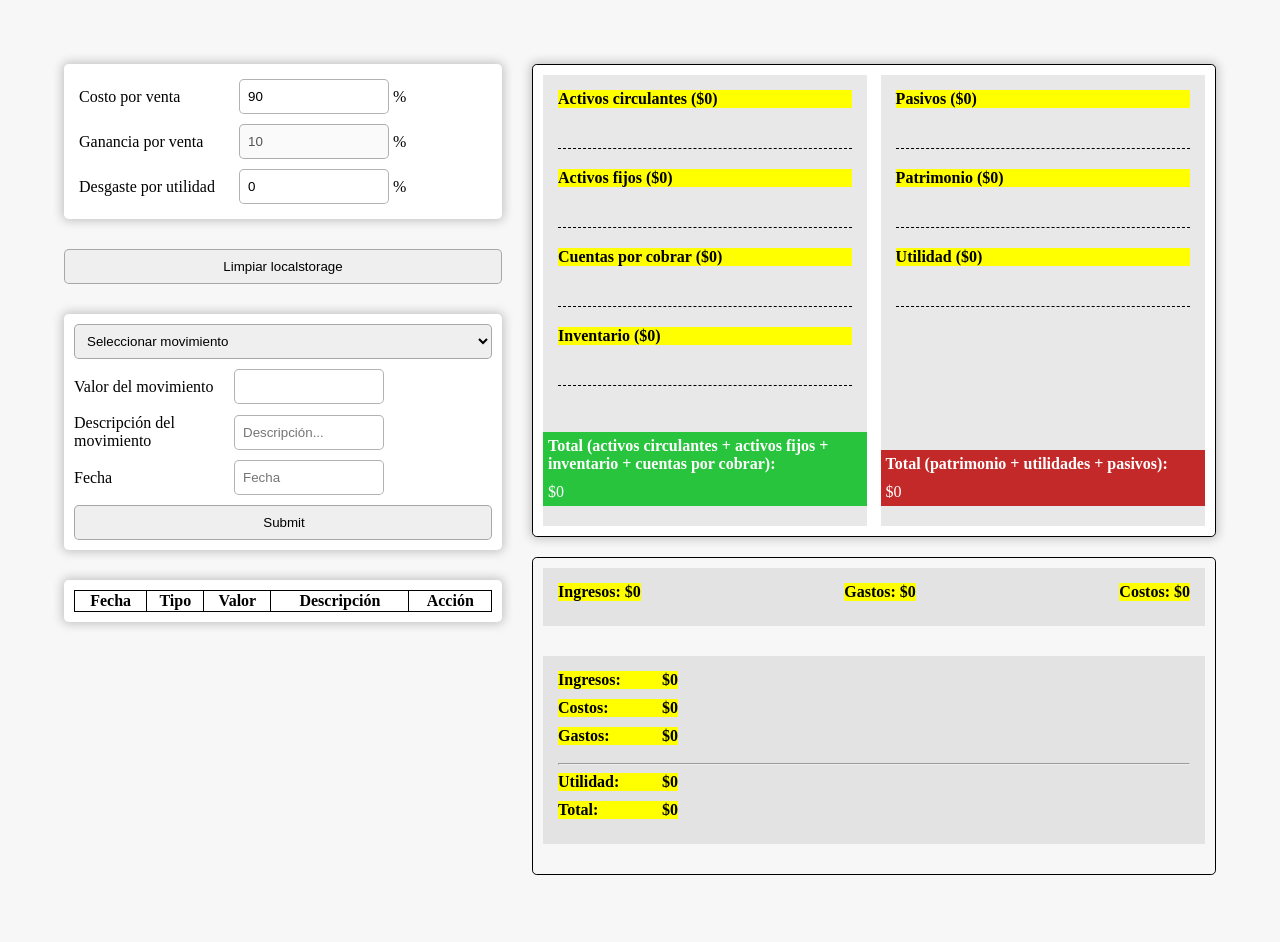
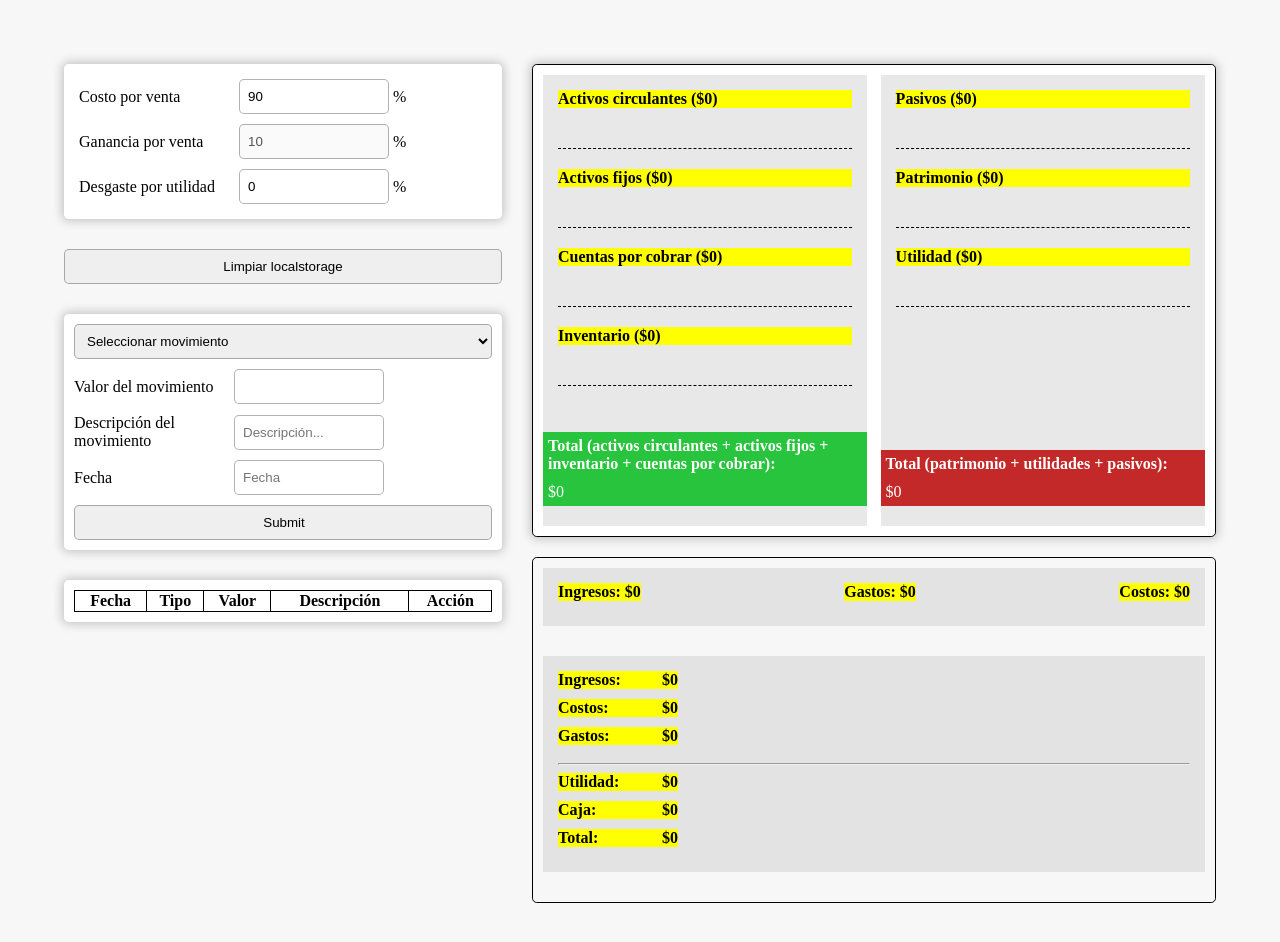
Before and after one commit to Soujiro17/calculador-balance, a React (Vite) app: page / in a window 1280 px wide. Shown: the top 942 px of the page. Built offline with nearby package versions, Linux system fonts and the light colour scheme.

Commit message:
mostrando el total de la caja

```diff
--- a/src/components/EstadoResultados.jsx
+++ b/src/components/EstadoResultados.jsx
@@ -96,6 +96,9 @@ function EstadoResultados({ movimientos, desgasteUnidad }) {
           {toCLP(totalIngresos - totalCostos - totalGastos)}
         </h4>
         <h4>
+          <span>Caja:</span> {toCLP(totalCaja + totalCuentasPorCobrar)}
+        </h4>
+        <h4>
           <span>Total:</span>{" "}
           {toCLP(
             totalCaja +
```
